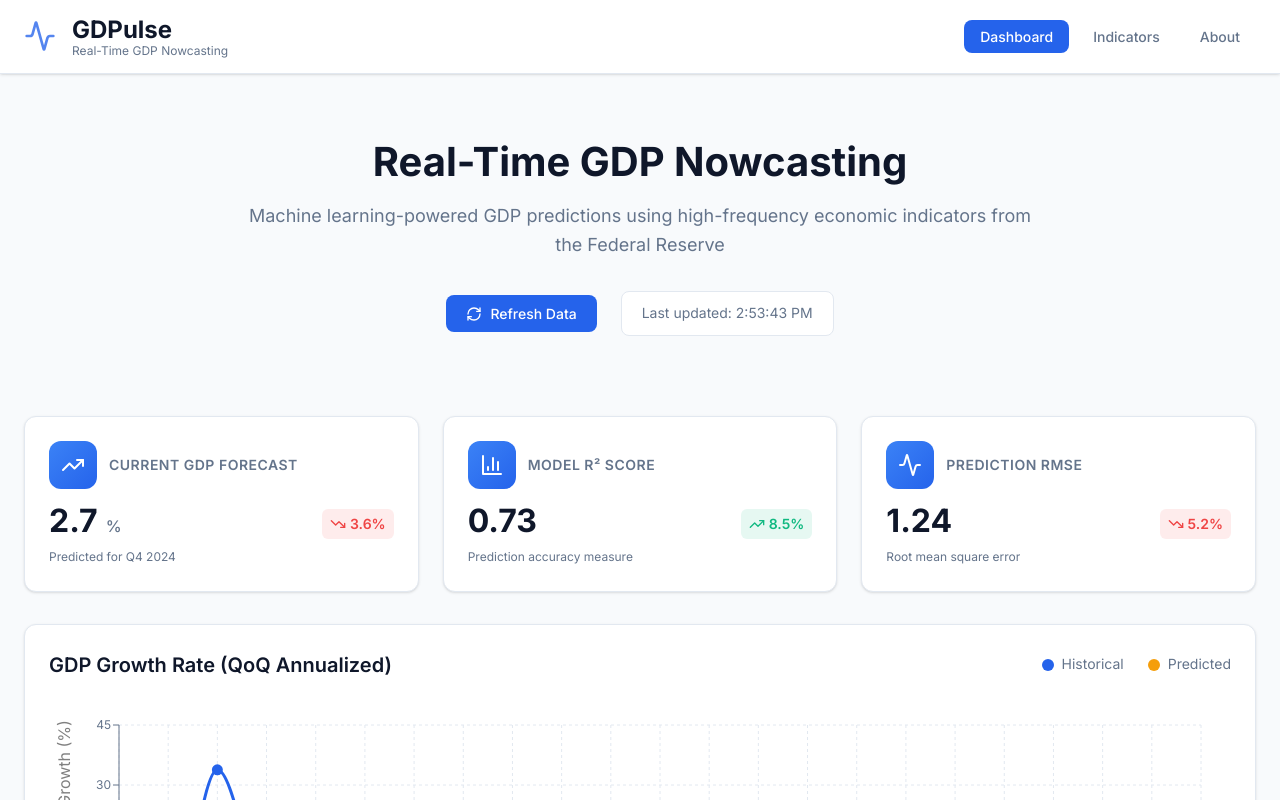
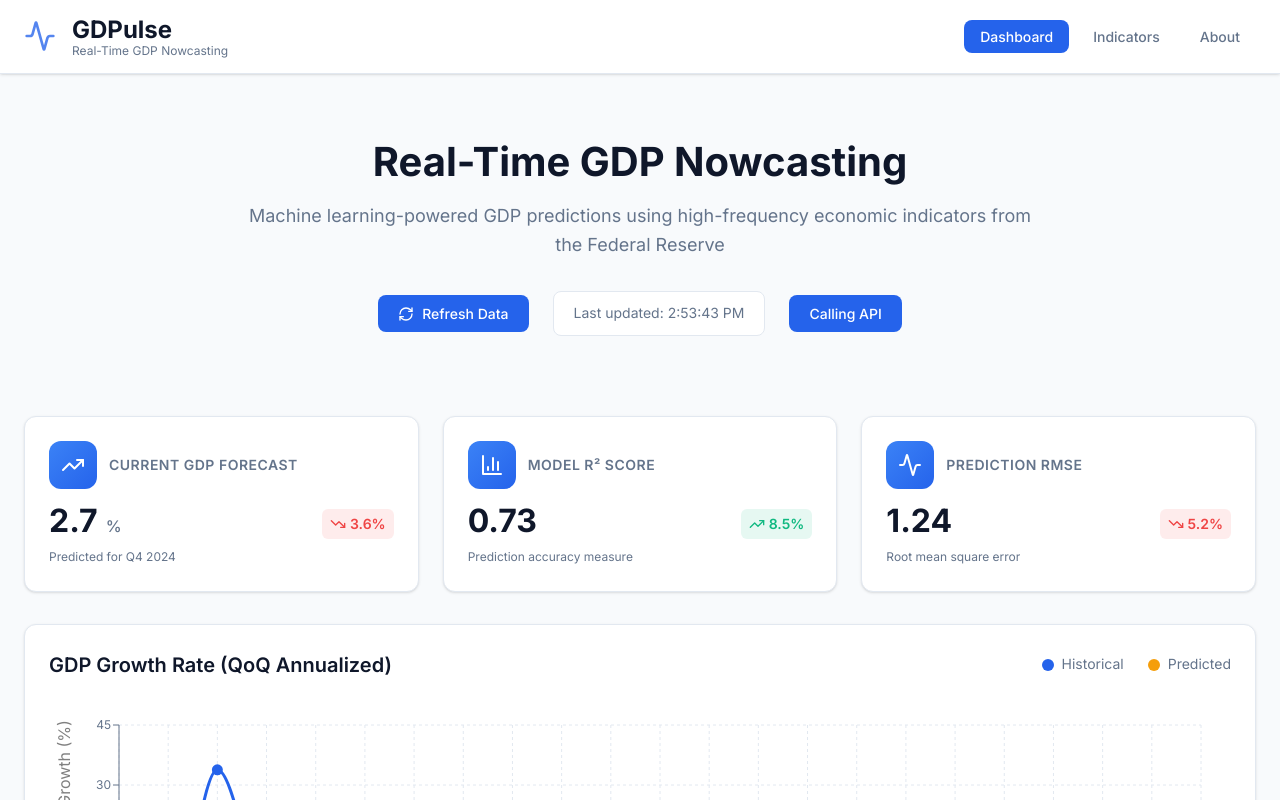
Before and after one commit to qsmrza/GDPulse-FrontEnd, a React (Vite) app: page / in a window 1280 px wide. Shown: the top 800 px of the page. Built offline with nearby package versions, Linux system fonts and the light colour scheme.

Commit message:
added a button to make an api call to the backend server

```diff
--- a/src/App.jsx
+++ b/src/App.jsx
@@ -5,6 +5,7 @@ import GDPChart from './components/GDPChart';
 import IndicatorsGrid from './components/IndicatorsGrid';
 import ModelMetrics from './components/ModelMetrics';
 import Footer from './components/Footer';
+import TestApiCall from './components/TestApiCall'
 import { TrendingUp, Activity, BarChart3, RefreshCw } from 'lucide-react';
 import {
   getGDPHistoricalData,
@@ -79,6 +80,7 @@ function App() {
                 <div className="last-updated">
                   Last updated: {lastUpdated.toLocaleTimeString()}
                 </div>
+                <TestApiCall />
               </div>
             </div>
           </section>
--- /dev/null
+++ b/src/components/TestApiCall.jsx
@@ -0,0 +1,31 @@
+import { useState } from "react";
+
+function ApiCall() {
+
+  const makeApiCall = async () => {
+    try {
+      const response = await fetch("http://localhost:8000/analyze", {
+        method: "POST",
+        headers: {
+          "Content-Type": "application/json",
+        },
+        body: JSON.stringify({ text: "Hello world" }), // replace with your input
+      });
+
+      const result = await response.json();
+      console.log("API response:", result); // logs the response
+    } catch (error) {
+      console.error("Error calling API:", error);
+    }
+  };
+
+  return (
+    <div>
+      <button className="btn btn-primary" onClick={makeApiCall}>
+        Calling API
+      </button>
+    </div>
+  );
+}
+
+export default ApiCall;
```
Also changed, not shown: 1 other file (tests, documents, lock files or other folders).
